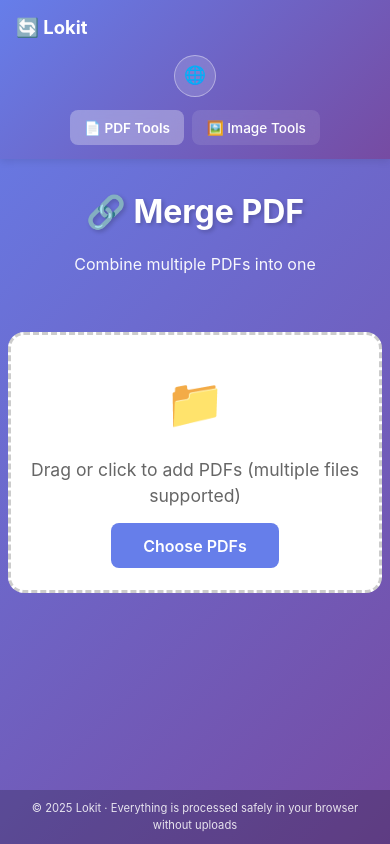
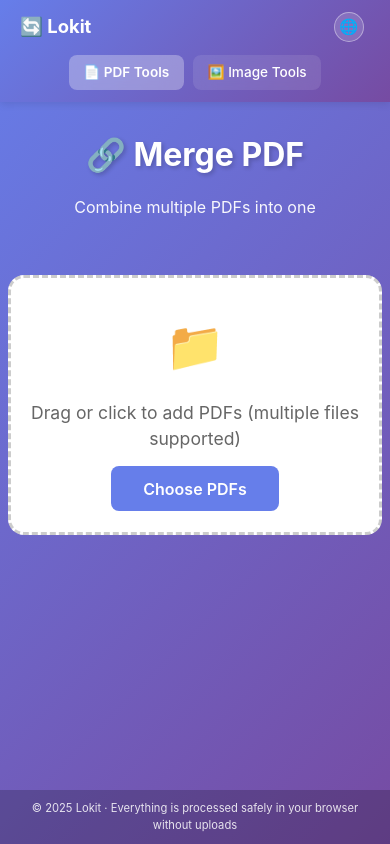
Before and after one commit to king-mini/file-convert, a React (Vite) app: page /pdf/merge in a window 390 px wide. Built offline with nearby package versions, Linux system fonts and the light colour scheme.

Commit message:
헤더 모바일 레이아웃 조정 및 언어 스위처 상단 정렬

```diff
--- a/src/components/Header.css
+++ b/src/components/Header.css
@@ -8,9 +8,14 @@
   max-width: 1200px;
   margin: 0 auto;
   display: flex;
+  flex-direction: column;
+  gap: 1.5rem;
+}
+
+.header-top {
+  display: flex;
+  align-items: center;
   justify-content: space-between;
-  align-items: center;
-  gap: 2rem;
 }
 
 .logo {
@@ -28,7 +33,6 @@
 .nav {
   display: flex;
   gap: 1rem;
-  flex: 1;
   justify-content: center;
 }
 
@@ -164,6 +168,14 @@
     padding: 0.95rem 1.25rem;
   }
 
+  .header-content {
+    gap: 1.25rem;
+  }
+
+  .header-top {
+    gap: 1rem;
+  }
+
   .logo {
     font-size: 1.3rem;
   }
@@ -178,6 +190,18 @@
 @media (max-width: 650px) {
   .header {
     padding: 0.9rem 1.1rem;
+  }
+
+  .header-content {
+    gap: 1rem;
+  }
+
+  .header-top {
+    padding: 0 0.5rem;
+  }
+
+  .nav {
+    gap: 0.75rem;
   }
 
   .logo {
@@ -197,23 +221,24 @@
 /* 모바일 - 좁은 화면 */
 @media (max-width: 500px) {
   .header {
-    padding: 0.85rem 1rem;
+    padding: 0.75rem 0.85rem;
   }
 
   .header-content {
-    gap: 0.85rem;
-    flex-wrap: wrap;
+    gap: 0.8rem;
+  }
+
+  .header-top {
+    padding: 0 0.4rem;
+  }
+
+  .nav {
+    padding: 0 0.4rem;
+    gap: 0.6rem;
   }
 
   .logo {
     font-size: 1.15rem;
-  }
-
-  .nav {
-    order: 3;
-    width: 100%;
-    justify-content: center;
-    gap: 0.5rem;
   }
 
   .nav-link {
@@ -232,8 +257,13 @@
   }
 
   .lang-switch {
-    width: 100%;
-    justify-content: center;
+    padding-right: 0.4rem;
+  }
+
+  .lang-toggle {
+    width: 30px;
+    height: 30px;
+    font-size: 0.95rem;
   }
 }
 
--- a/src/components/Header.tsx
+++ b/src/components/Header.tsx
@@ -50,27 +50,10 @@ const Header = () => {
   return (
     <header className="header">
       <div className="header-content">
+        <div className="header-top">
           <Link to="/" className="logo">
             🔄 Lokit
           </Link>
-
-        {/* Hub에서는 네비게이션 숨김 */}
-        {!isHub && (
-          <nav className="nav">
-            <Link
-              to="/pdf"
-              className={`nav-link ${isPdfHome || isPdfTool ? 'active' : ''}`}
-            >
-              {t('nav.pdf')}
-            </Link>
-            <Link
-              to="/image"
-              className={`nav-link ${isImageHome || isImageTool ? 'active' : ''}`}
-            >
-              {t('nav.image')}
-            </Link>
-          </nav>
-        )}
 
           <div className="lang-switch" ref={langRef}>
             <button
@@ -104,6 +87,25 @@ const Header = () => {
             )}
           </div>
         </div>
+
+        {/* Hub에서는 네비게이션 숨김 */}
+        {!isHub && (
+          <nav className="nav">
+            <Link
+              to="/pdf"
+              className={`nav-link ${isPdfHome || isPdfTool ? 'active' : ''}`}
+            >
+              {t('nav.pdf')}
+            </Link>
+            <Link
+              to="/image"
+              className={`nav-link ${isImageHome || isImageTool ? 'active' : ''}`}
+            >
+              {t('nav.image')}
+            </Link>
+          </nav>
+        )}
+      </div>
     </header>
   );
 };
```
Lines whose indentation alone changed are shown as unchanged.
